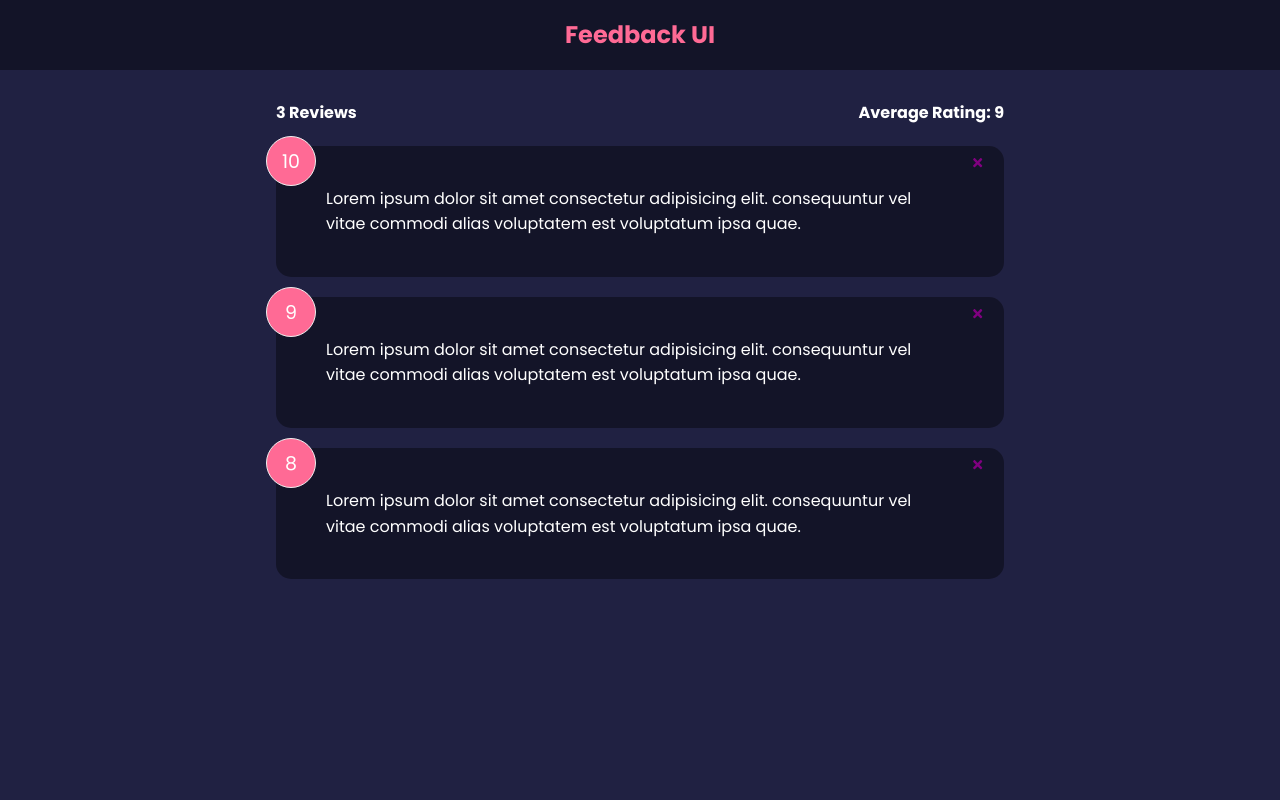
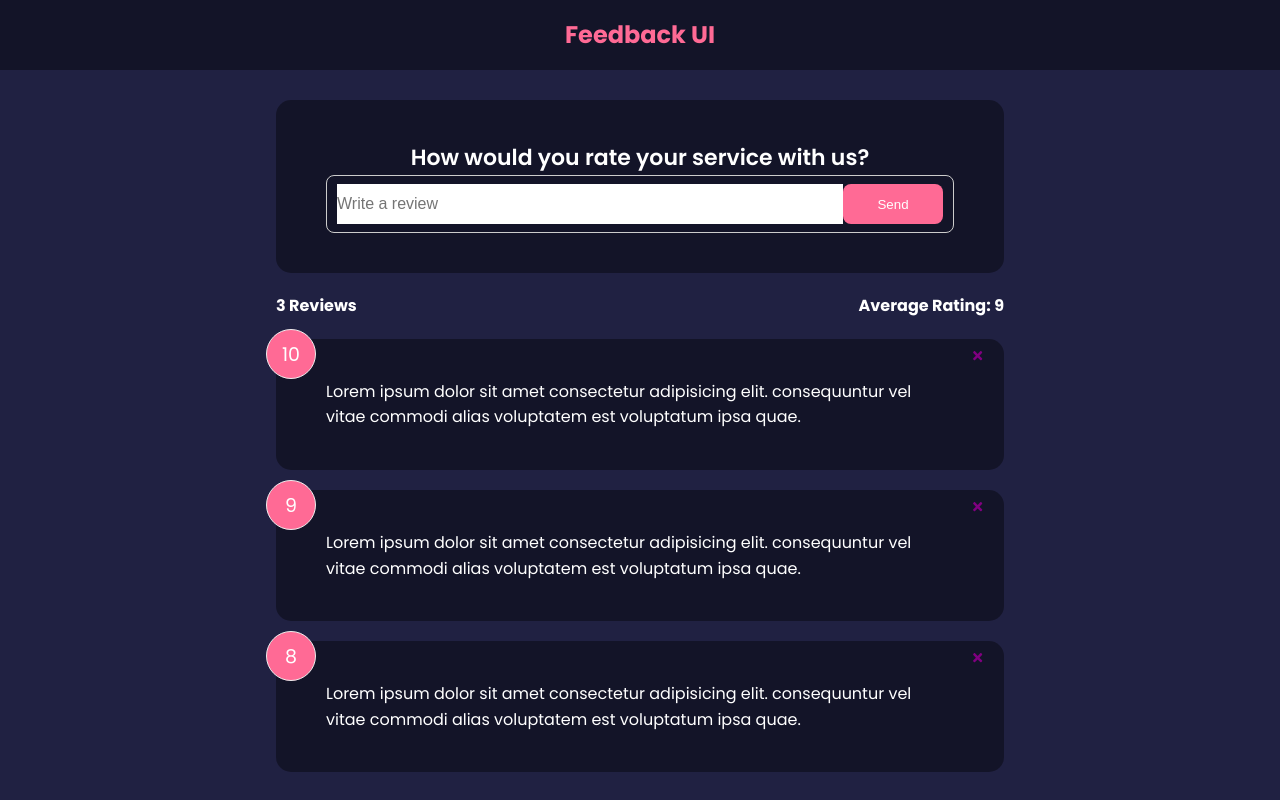
Before and after one commit to knason4/feedback-app, a React (Create React App) app: page / in a window 1280 px wide. Built offline with nearby package versions, Linux system fonts and the light colour scheme.

Commit message:
commit form and button components

```diff
--- a/src/App.js
+++ b/src/App.js
@@ -3,6 +3,7 @@
 import FeedbackList from './components/FeedbackList'
 import FeedbackData from './data/FeedbackData'
 import FeedbackStats from './components/FeedbackStats'
+import FeedbackForm from './components/FeedbackForm'
 
 function App() {
     const[feedback, setFeedback] = useState(FeedbackData)
@@ -17,6 +18,7 @@
     <>
        <Header />
         <div className='container'>
+            <FeedbackForm feedback={feedback} />
             <FeedbackStats feedback={feedback} />
             <FeedbackList feedback={feedback}
             handleDelete={deleteFeedback}
--- a/src/components/FeedbackForm.jsx
+++ b/src/components/FeedbackForm.jsx
@@ -1,7 +1,31 @@
+import Card from "./shared/Card"
+import {useState} from 'react'
+import Button from './shared/Button'
 
 function FeedbackForm() {
+    const [text, setText] = useState('')
+    const handleTextChange = (e) => {
+        setText(e.target.value)
+    }
+
   return (
-    <div>Form</div>
+      <Card>
+        <form>
+            <h2>How would you rate your service with us?</h2>
+            {/* @todo - rating select component */}
+            <div className="input-group">
+                <input
+                    onChange={handleTextChange}
+                    type='text'
+                    placeholder="Write a review"
+                    value={text}
+                />
+                <Button type='submit' version='secondary'>Send</Button>
+            </div>
+        </form>
+
+      </Card>
+
   )
 }
 
--- /dev/null
+++ b/src/components/shared/Button.jsx
@@ -0,0 +1,24 @@
+import PropTypes from 'prop-types'
+
+function Button({children, version, type, isDisabled}) {
+  return (
+    <button type={type} disabled={isDisabled} className={`btn btn-${version}`}>
+        {children}
+    </button>
+  )
+}
+
+Button.defaultProps = {
+    version: 'primary',
+    type: 'button',
+    isDisabled: false
+}
+
+Button.propTypes = {
+    children: PropTypes.node.isRequired,
+    version: PropTypes.string,
+    type: PropTypes.string,
+    isDisabled: PropTypes.bool,
+
+}
+export default Button
```
